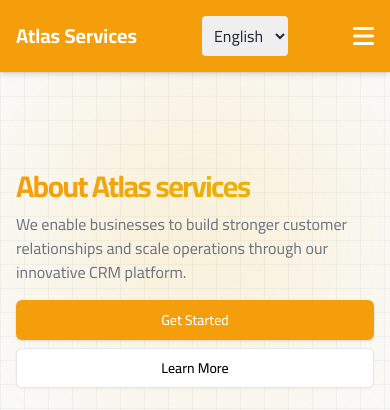
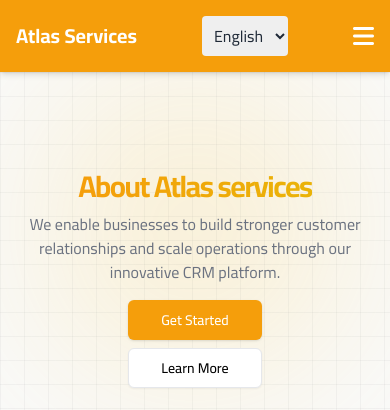
Before and after one commit to devM7MD/CRM-System, a Django app: template landing/templates/landing/about.html in a window 390 px wide. Shown: the top 410 px of the page. Run offline with Django 5.2, Linux system fonts and the light colour scheme; the template is opened without the code that fills it, so the values that code supplies are empty; parts of the project's set-up code (start-up, migrations or seed data) failed here and were passed over; some libraries are stand-ins or nearby versions.

Commit message:
Fix About.html styles for better layout and appearance

```diff
--- a/landing/templates/landing/about.html
+++ b/landing/templates/landing/about.html
@@ -220,16 +220,16 @@
 
     <div class="container px-4 md:px-6">
       <div class="grid gap-6 lg:grid-cols-[1fr_400px] lg:gap-12 xl:grid-cols-[1fr_600px]">
-        <div class="flex flex-col justify-center space-y-4">
+        <div class="flex flex-col justify-center items-center text-center space-y-4">
           <div class="space-y-2">
             <h1 class="text-3xl font-bold tracking-tighter sm:text-5xl xl:text-6xl/none">
               <span class="bg-gradient-to-r from-amber-500 to-yellow-500 bg-clip-text text-transparent">{% trans "About Atlas services" %}</span>
             </h1>
-            <p class="max-w-[600px] text-gray-500 md:text-xl dark:text-gray-400">
+            <p class="max-w-[600px] text-gray-500 md:text-xl dark:text-gray-400 mx-auto">
               {% trans "We enable businesses to build stronger customer relationships and scale operations through our innovative CRM platform." %}
             </p>
           </div>
-          <div class="flex flex-col gap-2 min-[400px]:flex-row">
+          <div class="flex flex-col gap-2 min-[400px]:flex-row justify-center">
             <a href="#" class="inline-flex h-10 items-center justify-center rounded-md bg-amber-500 px-8 text-sm font-medium text-white shadow transition-colors hover:bg-amber-600 focus-visible:outline-none focus-visible:ring-1 focus-visible:ring-amber-500 disabled:pointer-events-none disabled:opacity-50">
               {% trans "Get Started" %}
             </a>
```
